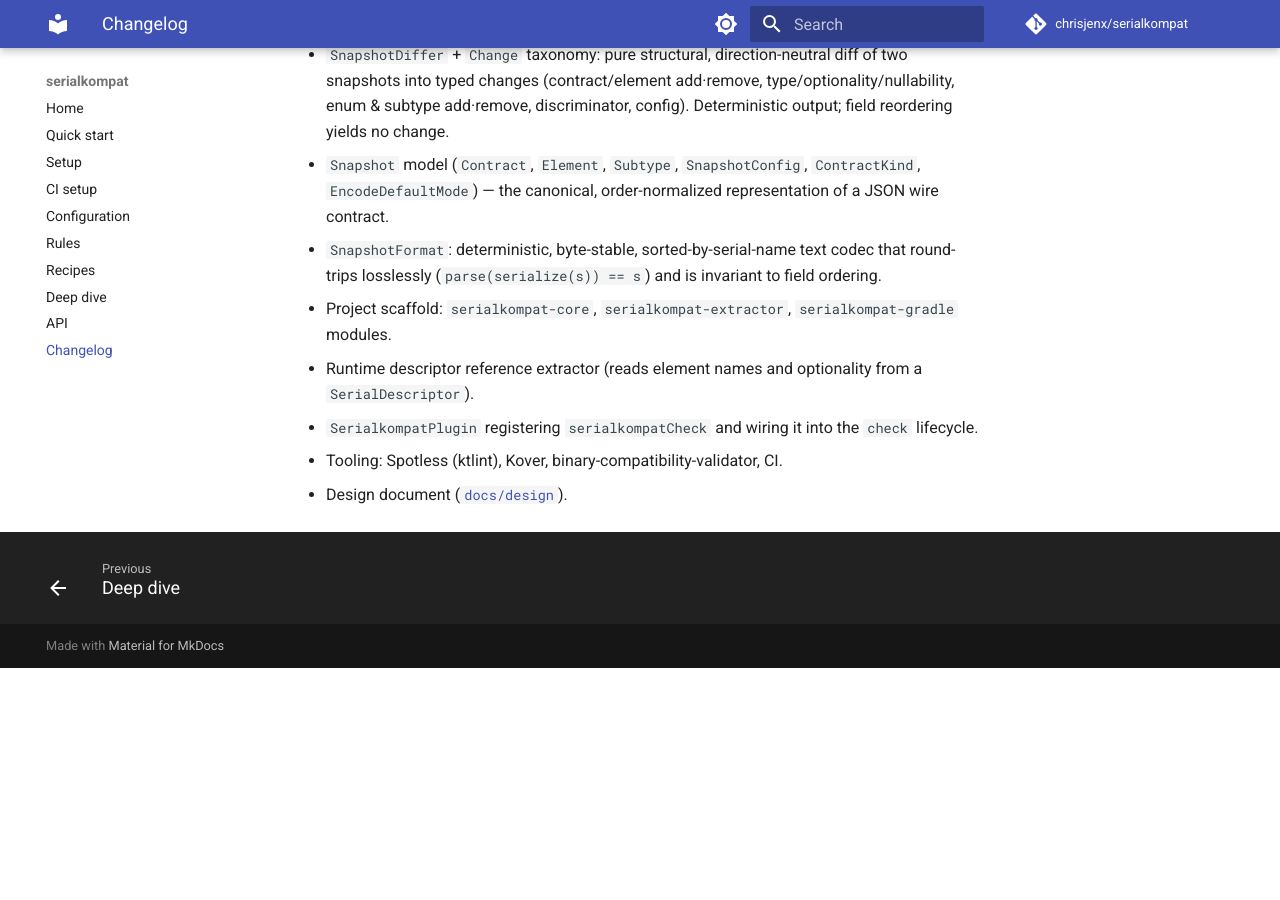
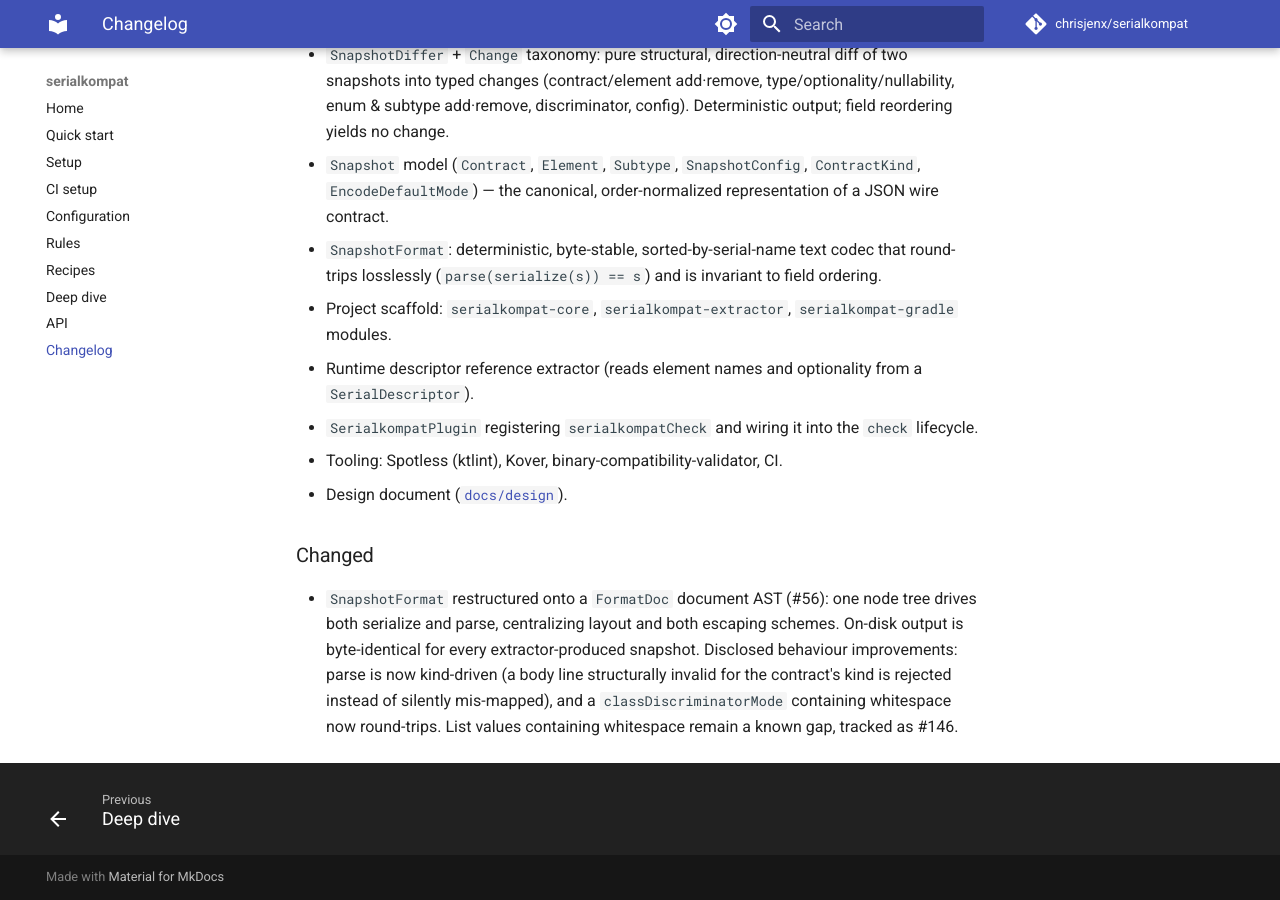
Before and after one commit to chrisjenx/serialkompat, an MkDocs documentation site: the page built from docs/changelog.md, in a window 1280 px wide and 900 px high, scrolled down 6090 px. Built offline with MkDocs 1.6.1 and Material for MkDocs 9.7.7, drawn with Linux system fonts in a browser that asks for light colours; a script that is not in the unit is left out; comment, search, counter and statistics services are not loaded; before the commit the page ends 6758 px from its top, so only the background shows below that.

Commit message:
docs: codec design/KDoc/CHANGELOG for the FormatDoc restructure (#56)
Co-Authored-By: Claude Opus 4.8 (1M context) <noreply@anthropic.com>

```diff
--- a/CHANGELOG.md
+++ b/CHANGELOG.md
@@ -56,4 +56,13 @@ and this project adheres to [Semantic Versioning](https://semver.org/spec/v2.0.0
 - Tooling: Spotless (ktlint), Kover, binary-compatibility-validator, CI.
 - Design document ([`docs/design`](https://github.com/chrisjenx/serialkompat/tree/main/docs/design)).
 
+### Changed
+- `SnapshotFormat` restructured onto a `FormatDoc` document AST (#56): one node tree
+  drives both serialize and parse, centralizing layout and both escaping schemes.
+  On-disk output is byte-identical for every extractor-produced snapshot. Disclosed
+  behaviour improvements: parse is now kind-driven (a body line structurally invalid
+  for the contract's kind is rejected instead of silently mis-mapped), and a
+  `classDiscriminatorMode` containing whitespace now round-trips. List values
+  containing whitespace remain a known gap, tracked as #146.
+
 [Unreleased]: https://github.com/chrisjenx/serialkompat/commits/main
```
Also changed, not shown: docs/design/2026-06-30-serialkompat-design.md (+13 -3 lines).
